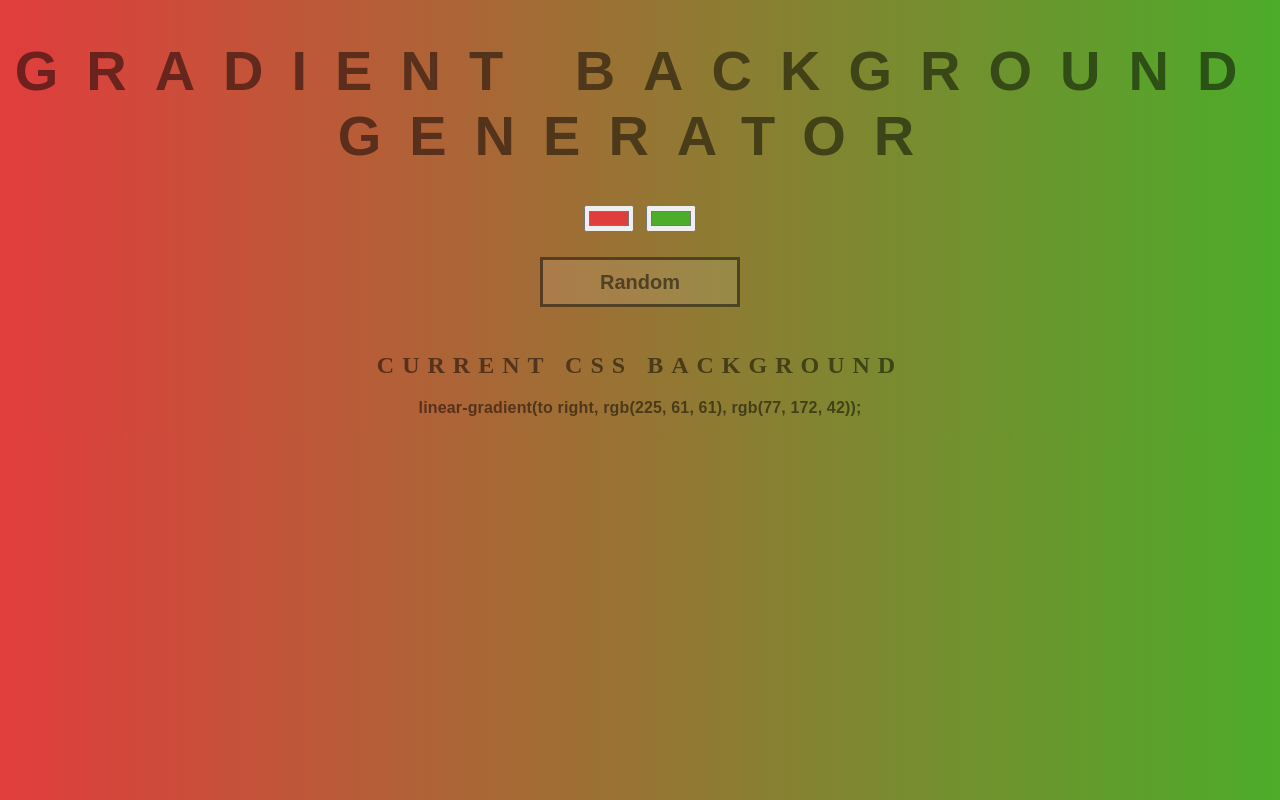
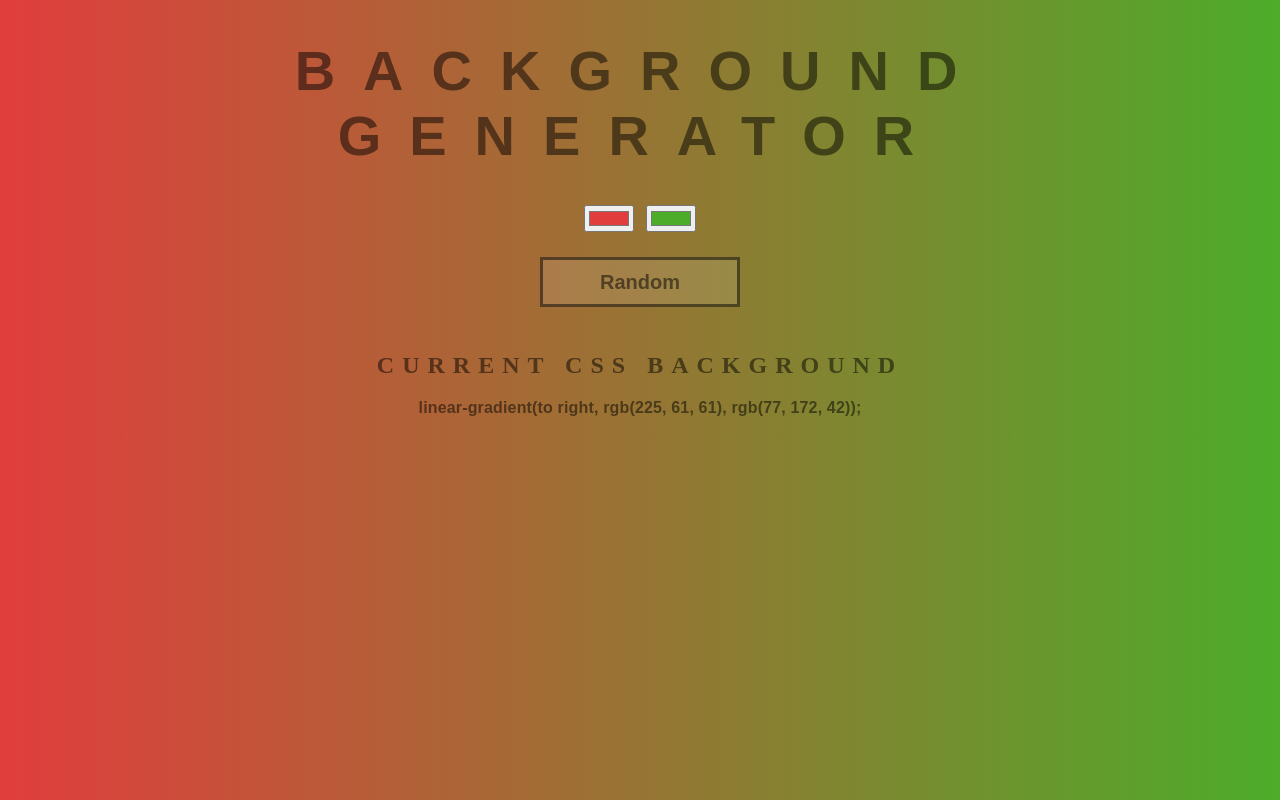
Before and after one commit to AdamKmiec/gradientGenerator, a plain HTML site: page index.html in a window 1280 px wide. Drawn offline with Linux system fonts and the light colour scheme.

Commit message:
changing title

```diff
--- a/index.html
+++ b/index.html
@@ -5,7 +5,7 @@
 	<link rel="stylesheet" type="text/css" href="style.css">
 </head>
 <body id="gradient">
-	<h1>Gradient Background Generator </h1>
+	<h1> Background Generator </h1>
 	<input class="color1" type="color" name="color 1" value="#e13d3d">
 	<input class="color2" type="color" name="color 2" value= "#4dac2a">
 	<br>
```
